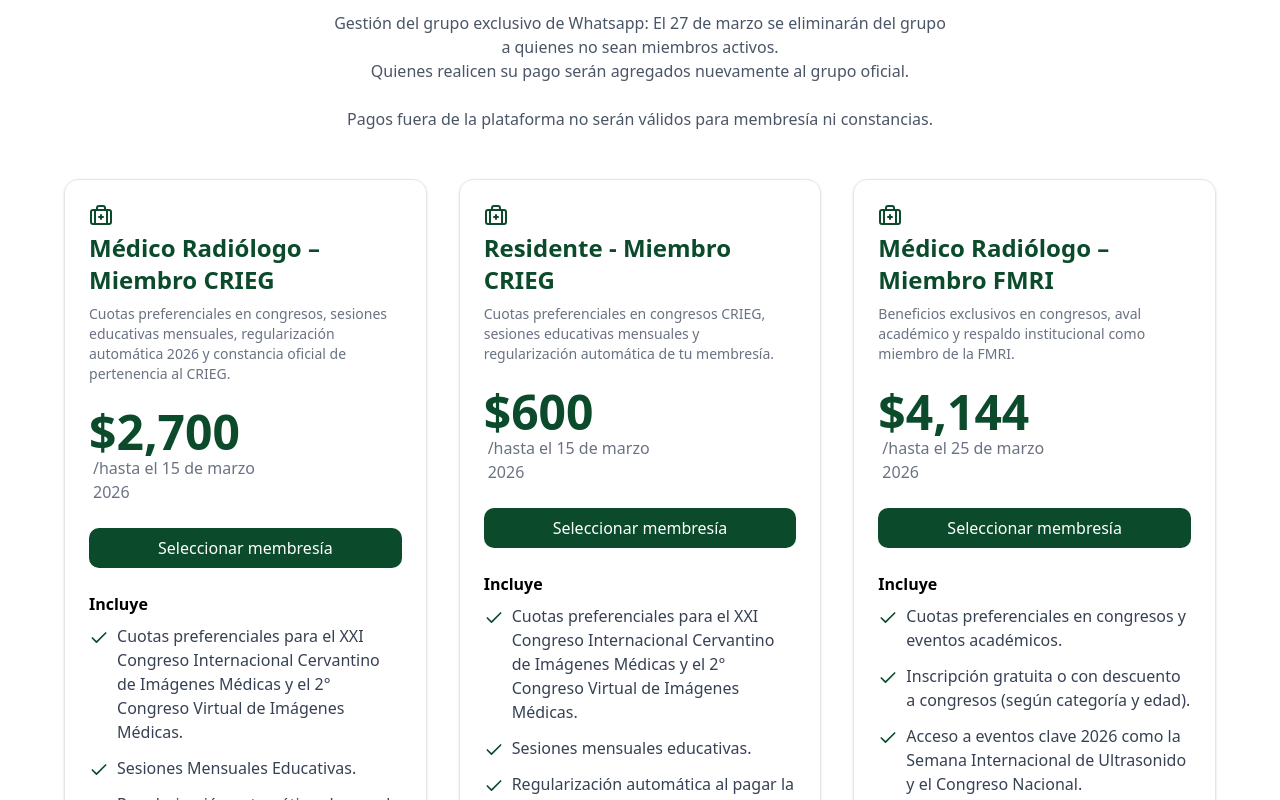
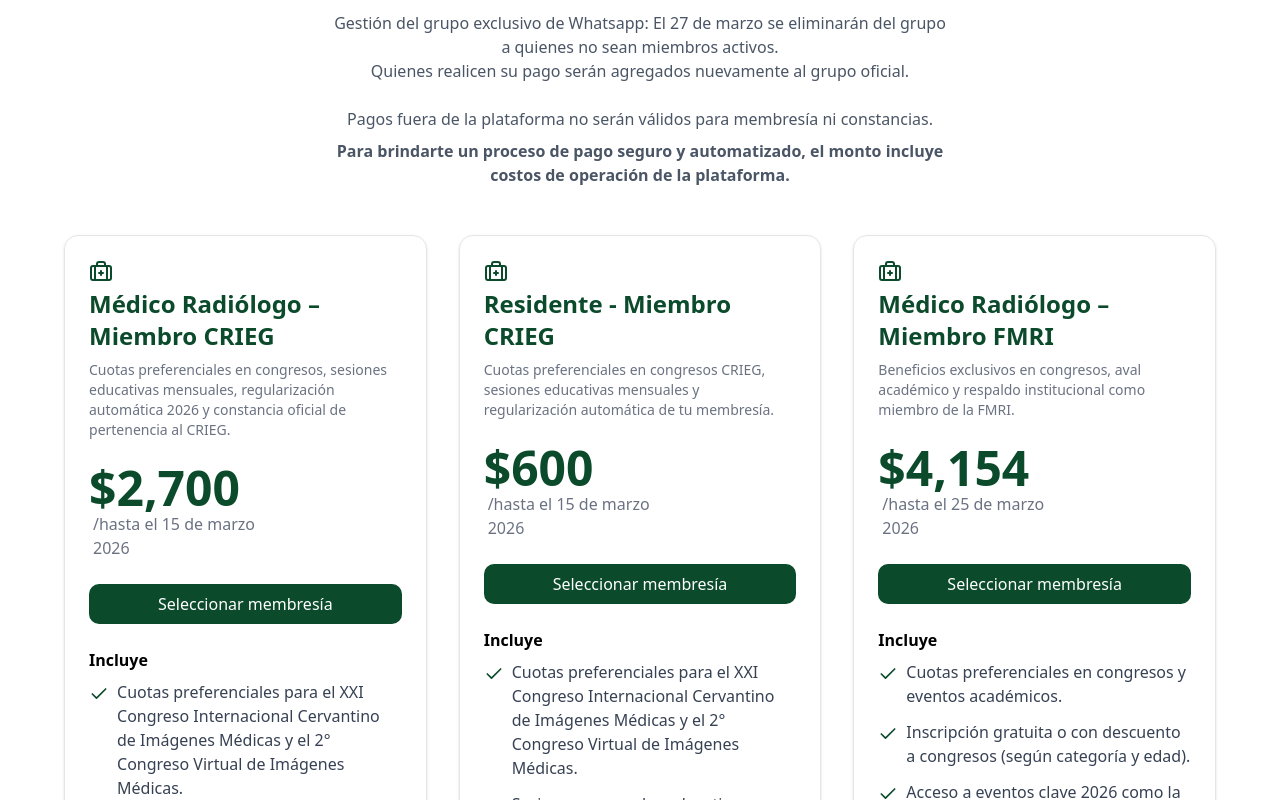
Before and after one commit to Ana-diaz172/crieg-website, a Next.js app: page / in a window 1280 px wide. Shown: the part 2500-3300 px from the top of the page. Built offline with nearby package versions, Linux system fonts and the light colour scheme; no server answers.

Commit message:
nuevos precios y leyenda

```diff
--- a/src/components/MemberShipCards.tsx
+++ b/src/components/MemberShipCards.tsx
@@ -20,6 +20,12 @@
           Quienes realicen su pago serán agregados nuevamente al grupo oficial.
 
           Pagos fuera de la plataforma no serán válidos para membresía ni constancias.`}
+        </p>
+        <p className="mt-2 text-gray-600 text-sm sm:text-base">
+          <strong>
+            Para brindarte un proceso de pago seguro y automatizado, el monto
+            incluye costos de operación de la plataforma.
+          </strong>
         </p>
       </div>
 
@@ -65,7 +71,7 @@
                 </div>
               ) : (
                 <div className="mb-6">
-                   <p className="text-5xl font-semibold text-[#0B4B2B]">
+                  <p className="text-5xl font-semibold text-[#0B4B2B]">
                     {m.price}
                   </p>
                   {m.priceSuffix && (
--- a/src/constants/prices.ts
+++ b/src/constants/prices.ts
@@ -8,12 +8,12 @@
         priceAmount: 60000, // cents
     },
     FMRI: {
-        showPrice: "$4,144",
-        priceAmount: 414400, // cents
+        showPrice: "$4,154",
+        priceAmount: 415400, // cents
     },
     CRIEG_FMRI: {
-        showPrice: "$6,844",
-        priceAmount: 684400, // cents
+        showPrice: "$6,850",
+        priceAmount: 685000, // cents
     },
     FMRI_RESIDENTES: {
         showPrice: "$1,800",
```
